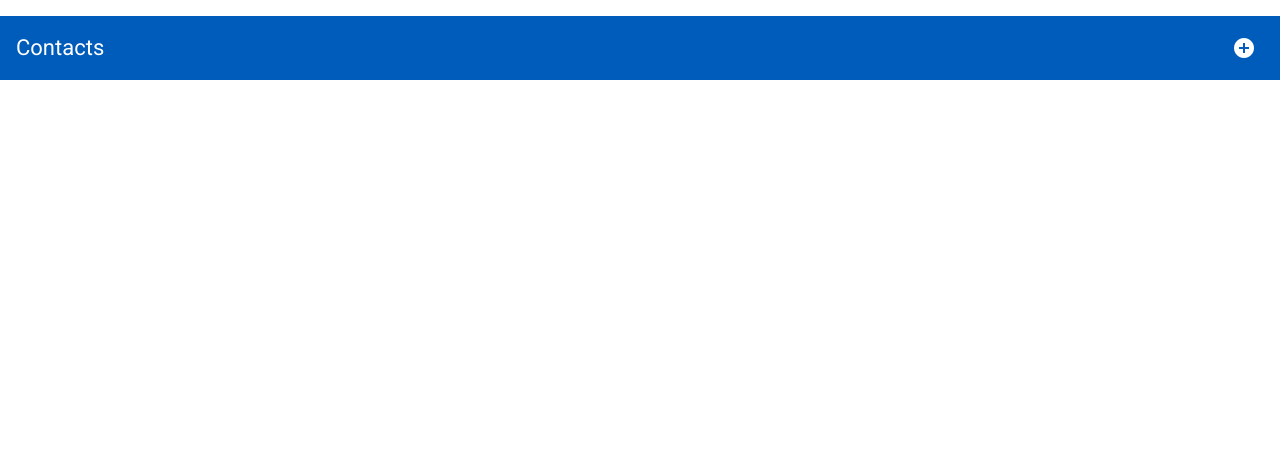
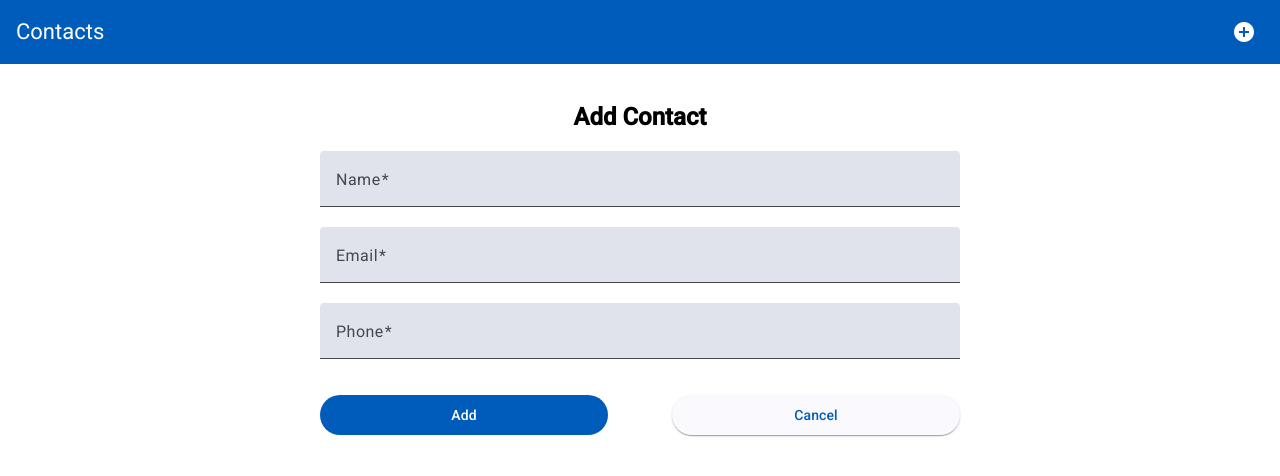
Before and after one commit to AlanMelendez/SignalsImplementation-AngularV19, an Angular app: page /add in a window 1280 px wide. Shown: the top 476 px of the page. Built offline with nearby package versions, Linux system fonts and the light colour scheme.

Commit message:
Add AddContactComponent with form fields and styling; update app component layout

```diff
--- a/src/app/app.component.html
+++ b/src/app/app.component.html
@@ -1,7 +1,9 @@
-<mat-toolbar style="position: fixed; z-index: 2;" color="primary">
-<h1 routerLink="/" style="cursor: pointer;">Contacts</h1>
-<button mat-icon-button routerLink="/add">
-  <mat-icon>add_circle</mat-icon>
-</button>
+<mat-toolbar style="position: fixed; top: 0; left: 0; width: 100%; z-index: 2;" color="primary">
+  <h1 routerLink="/" style="cursor: pointer;">Contacts</h1>
+  <button mat-icon-button routerLink="/add">
+    <mat-icon>add_circle</mat-icon>
+  </button>
 </mat-toolbar>
-<router-outlet></router-outlet>
+<main>
+  <router-outlet></router-outlet>
+</main>
--- a/src/app/components/add-contact/add-contact.component.html
+++ b/src/app/components/add-contact/add-contact.component.html
@@ -1 +1,22 @@
-<p>add-contact works!</p>
+<div style="width: 100%; display: flex; justify-content: center; align-content: center; align-items: center; flex-direction: column;">
+    <h2>Add Contact</h2>
+<form style="display: flex; flex-direction: column; width: 50%;">
+    <mat-form-field>
+        <mat-label>Name</mat-label>
+        <input matInput placeholder="Name" required>
+    </mat-form-field>
+    <mat-form-field>
+        <mat-label>Email</mat-label>
+        <input matInput placeholder="Email" required>
+    </mat-form-field>
+    <mat-form-field>
+        <mat-label>Phone</mat-label>
+        <input matInput placeholder="Phone" required>
+    </mat-form-field>
+
+    <div class="container-buttons">
+        <button mat-flat-button color="primary">Add</button>
+        <button mat-raised-button color="warn">Cancel</button>
+    </div>
+</form>
+</div>
--- a/src/app/components/add-contact/add-contact.component.scss
+++ b/src/app/components/add-contact/add-contact.component.scss
@@ -0,0 +1,11 @@
+:host{
+    padding: 16px;
+}
+.container-buttons{
+    display: flex;
+    justify-content: space-between;
+}
+button{
+    margin-top: 16px;
+    width: 45%;
+}
--- a/src/styles.scss
+++ b/src/styles.scss
@@ -19,6 +19,10 @@ body {
   margin: 0;
   font-family: Roboto, "Helvetica Neue", sans-serif;
 }
+main{
+  padding-top: 64px; /* Adjust based on toolbar height */
+
+}
 // .mat-progress-wrapper{
 //   position: absolute !important;
 //   z-index: -1;
```
Also changed, not shown: src/app/components/add-contact/add-contact.component.ts (+7 -1 lines).
